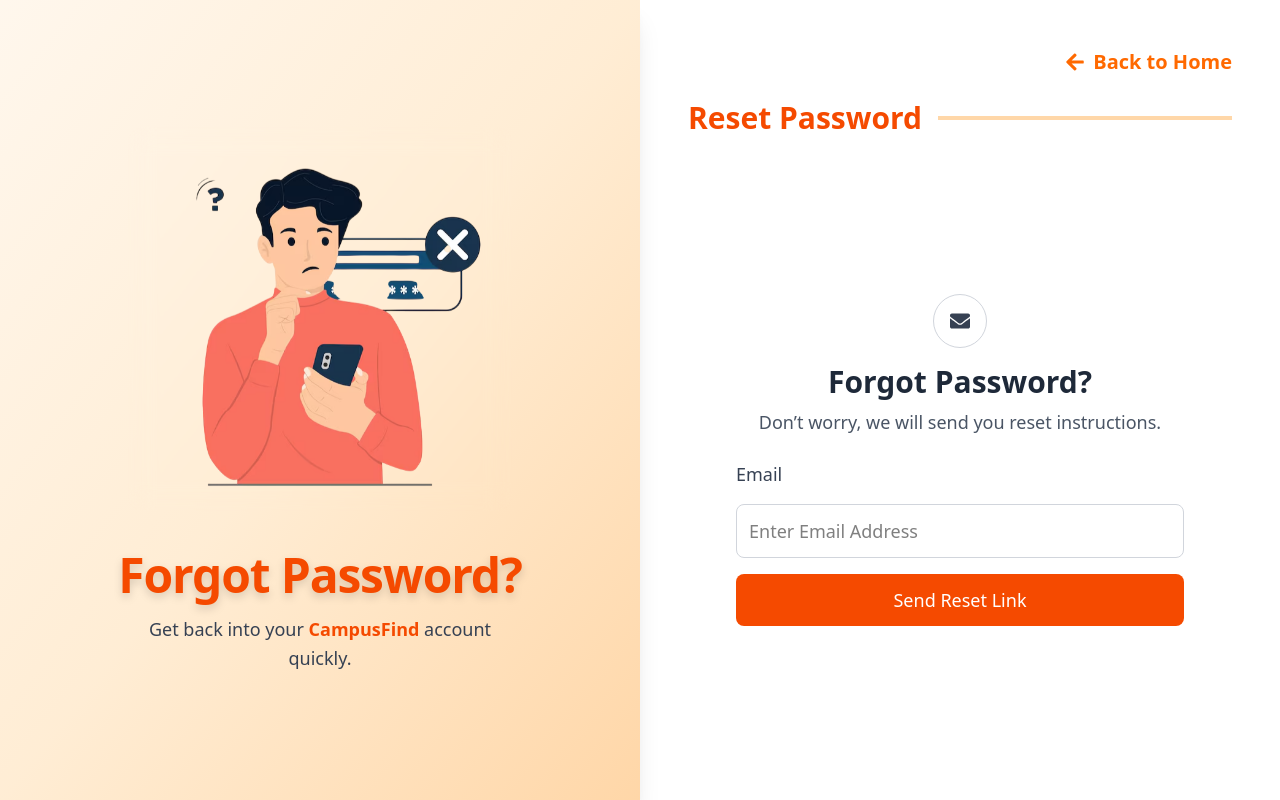
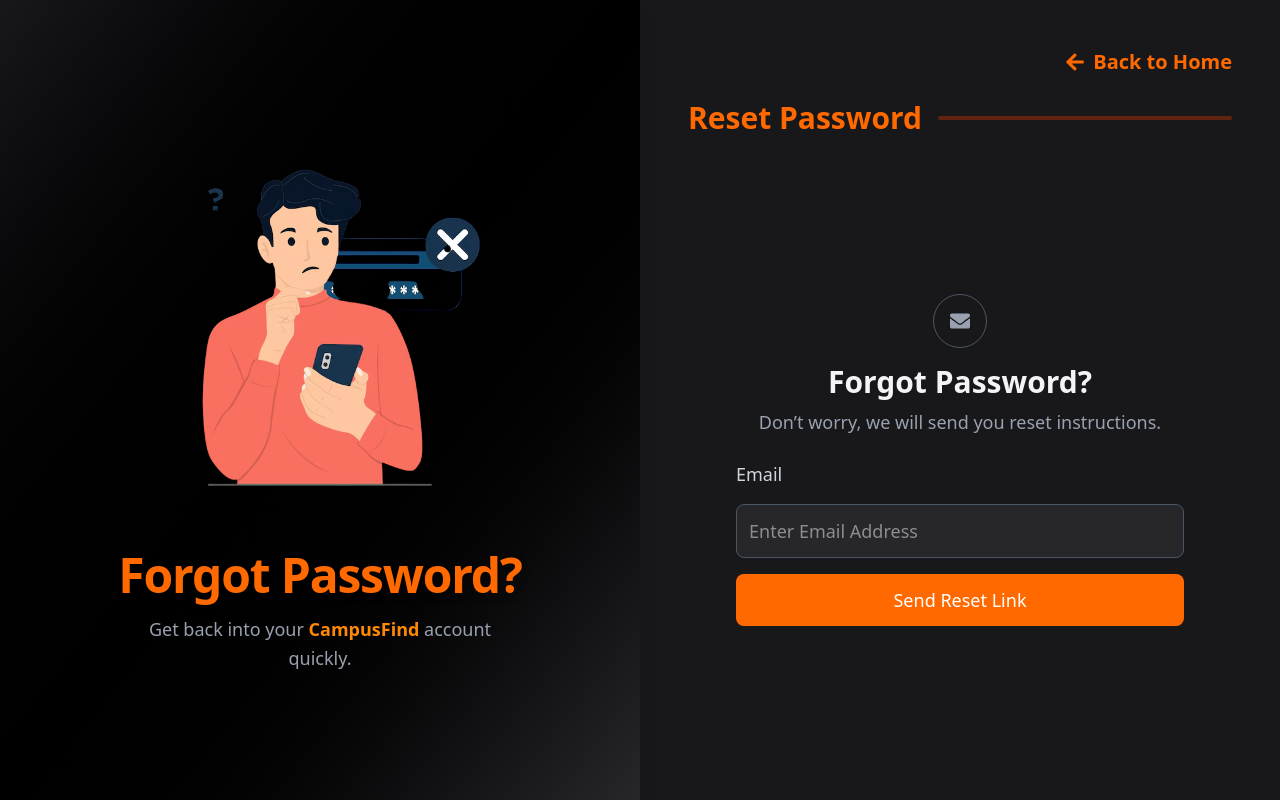
Before and after one commit to Suchitra-Sahoo/Smart-Lost-and-Found-System, a React (Vite) app in the folder Frontend/: page /forgot-password in a window 1280 px wide. Built offline with nearby package versions, Linux system fonts and the light colour scheme; no server answers.

Commit message:
dark theme updation

```diff
--- a/Frontend/src/components/forgot-password/LeftSection.jsx
+++ b/Frontend/src/components/forgot-password/LeftSection.jsx
@@ -4,10 +4,10 @@ function LeftSection({ images, currentImage }) {
   return (
     <div
       className="hidden md:flex md:w-1/2 flex-col items-center justify-center
-        bg-gradient-to-br from-orange-50 via-orange-100 to-orange-200
-        text-gray-800 p-8 md:p-12 -3xl shadow-xl relative"
+        bg-gradient-to-br from-zinc-900 via-black to-zinc-800 text-gray-100 p-8 md:p-12 shadow-xl relative"
     >
-      <div className="w-80 md:w-96 h-80 md:h-96 relative backdrop-blur-md rounded-2xl flex items-center justify-center">
+      {/* Direct image carousel without box */}
+      <div className="w-80 md:w-96 h-80 md:h-96 relative flex items-center justify-center">
         {images.map((img, index) => (
           <img
             key={index}
@@ -20,12 +20,13 @@ function LeftSection({ images, currentImage }) {
         ))}
       </div>
 
-      <h2 className="text-4xl md:text-5xl font-extrabold mt-8 md:mt-10 tracking-tight text-center text-orange-600 drop-shadow-lg">
+      <h2 className="text-4xl md:text-5xl font-extrabold mt-8 md:mt-10 tracking-tight text-center text-orange-500 drop-shadow-lg">
         Forgot Password?
       </h2>
 
-      <p className="mt-4 text-center max-w-sm leading-relaxed text-base md:text-lg text-gray-700">
-        Get back into your <span className="font-semibold text-orange-600">CampusFind</span> account quickly.
+      <p className="mt-4 text-center max-w-sm leading-relaxed text-base md:text-lg text-gray-400">
+        Get back into your{" "}
+        <span className="font-semibold text-orange-400">CampusFind</span> account quickly.
       </p>
     </div>
   );
--- a/Frontend/src/components/forgot-password/RightSection.jsx
+++ b/Frontend/src/components/forgot-password/RightSection.jsx
@@ -2,6 +2,7 @@ import React, { useState } from "react";
 import { FaEnvelope, FaArrowLeft } from "react-icons/fa";
 import toast from "react-hot-toast";
 import { forgotPassword } from "../../api/auth";
+
 function RightSection() {
   const [email, setEmail] = useState("");
 
@@ -17,7 +18,7 @@ function RightSection() {
   };
 
   return (
-    <div className="flex-1 flex flex-col md:justify-center bg-white p-8 md:p-12 text-lg">
+    <div className="flex-1 flex flex-col md:justify-center bg-zinc-900 p-8 md:p-12 text-lg text-gray-100">
       {/* Back to Home */}
       <div className="flex justify-end mb-6 hover:underline text-xl font-semibold">
         <a href="/" className="flex items-center gap-2 text-orange-500">
@@ -27,23 +28,25 @@ function RightSection() {
 
       {/* Heading */}
       <div className="mb-8 flex items-center">
-        <h3 className="text-2xl md:text-3xl font-bold text-orange-600 mr-4">
+        <h3 className="text-2xl md:text-3xl font-bold text-orange-500 mr-4">
           Reset Password
         </h3>
-        <div className="flex-grow h-1 bg-orange-200"></div>
+        <div className="flex-grow h-1 bg-orange-700/40 rounded"></div>
       </div>
 
       <div className="flex-1 flex flex-col items-center justify-center">
         {/* Icon */}
-        <div className="mb-4 p-4 border rounded-full border-gray-300">
-          <FaEnvelope className="text-gray-700 text-xl" />
+        <div className="mb-4 p-4 border rounded-full border-gray-600">
+          <FaEnvelope className="text-gray-400 text-xl" />
         </div>
 
         {/* Heading */}
-        <h1 className="text-3xl font-bold mb-2 text-gray-800">Forgot Password?</h1>
+        <h1 className="text-3xl font-bold mb-2 text-gray-100">
+          Forgot Password?
+        </h1>
 
         {/* Subtext */}
-        <p className="mb-6 text-gray-600 text-center">
+        <p className="mb-6 text-gray-400 text-center">
           Don’t worry, we will send you reset instructions.
         </p>
 
@@ -52,19 +55,19 @@ function RightSection() {
           onSubmit={handleSubmit}
           className="w-full max-w-md flex flex-col gap-4"
         >
-          <label className="text-gray-700">Email</label>
+          <label className="text-gray-300">Email</label>
           <input
             type="email"
             value={email}
             onChange={(e) => setEmail(e.target.value)}
             placeholder="Enter Email Address"
-            className="w-full p-3 border border-gray-300 rounded-lg focus:outline-none focus:ring-2 focus:ring-orange-400"
+            className="w-full p-3 border border-gray-600 rounded-lg bg-zinc-800 text-gray-100 focus:outline-none focus:ring-2 focus:ring-orange-500"
             required
           />
 
           <button
             type="submit"
-            className="w-full bg-orange-600 text-white p-3 rounded-lg hover:bg-orange-700 transition-colors"
+            className="w-full bg-orange-500 text-white p-3 rounded-lg hover:bg-orange-600 transition-colors"
           >
             Send Reset Link
           </button>
--- a/Frontend/src/components/signin/InputField.jsx
+++ b/Frontend/src/components/signin/InputField.jsx
@@ -3,15 +3,15 @@ import React from "react";
 function InputField({ icon: Icon, type, placeholder, value, onChange }) {
   return (
     <div className="relative">
-      <Icon className="absolute top-3 md:top-4 left-3 md:left-4 text-orange-500" />
+      <Icon className="absolute top-3 md:top-4 left-3 md:left-4 text-orange-400" />
       <input
         type={type}
         placeholder={placeholder}
         value={value}
         onChange={onChange}
-        className="w-full pl-10 md:pl-12 pr-4 py-2.5 md:py-3 rounded-xl border border-orange-300
-          focus:ring-2 focus:ring-orange-400 outline-none text-gray-700 shadow-sm
-          text-sm md:text-base bg-orange-50 hover:bg-orange-100"
+        className="w-full pl-10 md:pl-12 pr-4 py-2.5 md:py-3 rounded-xl border border-gray-600
+          focus:ring-2 focus:ring-orange-500 outline-none text-gray-100 shadow-sm
+          text-sm md:text-base bg-zinc-800 hover:bg-zinc-700"
       />
     </div>
   );
--- a/Frontend/src/components/signin/RoleDropdown.jsx
+++ b/Frontend/src/components/signin/RoleDropdown.jsx
@@ -4,26 +4,26 @@ import { FaUser } from "react-icons/fa";
 function RoleDropdown({ role, open, setOpen, handleSelect }) {
   return (
     <div className="relative">
-      <FaUser className="absolute top-3 md:top-4 left-3 md:left-4 text-orange-500" />
+      <FaUser className="absolute top-3 md:top-4 left-3 md:left-4 text-orange-400" />
       <button
         type="button"
         onClick={() => setOpen(!open)}
-        className="w-full pl-10 md:pl-12 pr-4 py-2.5 md:py-3 rounded-xl border border-orange-300
-          focus:ring-2 focus:ring-orange-400 outline-none text-gray-700 shadow-sm
-          text-sm md:text-base bg-orange-50 hover:bg-orange-100 flex items-center"
+        className="w-full pl-10 md:pl-12 pr-4 py-2.5 md:py-3 rounded-xl border border-gray-600
+          focus:ring-2 focus:ring-orange-500 outline-none text-gray-100 shadow-sm
+          text-sm md:text-base bg-zinc-800 hover:bg-zinc-700 flex items-center"
       >
         <span className="flex-1 text-left">
           {role ? role : "Select Role"}
         </span>
       </button>
       {open && (
-        <ul className="absolute z-10 w-full text-gray-700 pt-1 bg-white rounded-xl shadow-md border border-orange-200 mt-1">
+        <ul className="absolute z-10 w-full text-gray-100 pt-1 bg-zinc-800 rounded-xl shadow-md border border-gray-600 mt-1">
           {["Student", "Staff", "Admin"].map((item) => (
             <li key={item}>
               <button
                 type="button"
                 onClick={() => handleSelect(item)}
-                className="w-full text-left px-4 py-2 hover:bg-orange-100"
+                className="w-full text-left px-4 py-2 hover:bg-zinc-700"
               >
                 {item}
               </button>
--- a/Frontend/src/components/user-dashboard/ProfileSection.jsx
+++ b/Frontend/src/components/user-dashboard/ProfileSection.jsx
@@ -59,7 +59,7 @@ const ProfileSection = () => {
   if (error) return <p className="text-red-500">{error}</p>;
 
   return (
-    <div className="pb-6 bg-gray-50 pt-16 lg:pt-0 md:pt-0">
+    <div className="pb-6 bg-black pt-16 lg:pt-0 md:pt-0">
       {/* Banner + Profile Header */}
       <div className="relative w-full">
         {/* Banner */}
--- a/Frontend/src/components/user-dashboard/Sidebar.jsx
+++ b/Frontend/src/components/user-dashboard/Sidebar.jsx
@@ -46,15 +46,15 @@ const Sidebar = () => {
     <div className="flex">
       {/* Sidebar */}
       <div
-        className={`fixed top-0 left-0 h-full w-64 bg-white shadow-lg transform transition-transform duration-300 z-50
+        className={`fixed top-0 left-0 h-full w-64 bg-black border-r border-gray-800 shadow-lg transform transition-transform duration-300 z-50
         ${isOpen ? "translate-x-0" : "-translate-x-full"} md:translate-x-0`}
       >
-        <div className="flex items-center justify-between p-5 border-b border-gray-200">
+        <div className="flex items-center justify-between p-5 border-b border-gray-700">
           <Link to="/" className="flex items-center gap-2">
             <img src={logo} alt="Logo" className="w-8 h-8 object-contain" />
-            <h1 className="text-xl font-bold text-orange-500">CampusFind</h1>
+            <h1 className="text-xl font-bold text-orange-400">CampusFind</h1>
           </Link>
-          <button className="md:hidden" onClick={toggleSidebar}>
+          <button className="md:hidden text-orange-400" onClick={toggleSidebar}>
             <FaTimes size={20} />
           </button>
         </div>
@@ -64,7 +64,7 @@ const Sidebar = () => {
             <button
               key={item.name}
               onClick={() => handleClick(item)}
-              className="cursor-pointer w-full flex items-center gap-3 p-2 rounded-md hover:text-orange-500 text-gray-700 font-medium transition-colors"
+              className="cursor-pointer w-full flex items-center gap-3 p-2 rounded-md hover:text-orange-400 text-gray-200 font-medium transition-colors"
             >
               {item.icon}
               {item.name}
@@ -74,17 +74,17 @@ const Sidebar = () => {
       </div>
 
       {/* Mobile Top Bar */}
-      <div className="fixed top-0 left-0 right-0 h-16 bg-white shadow-md flex items-center justify-between px-4 md:hidden z-40">
-        <button onClick={toggleSidebar} className="text-orange-500">
+      <div className="fixed top-0 left-0 right-0 h-16 bg-black shadow-md flex items-center justify-between px-4 md:hidden z-40 border-b border-gray-700">
+        <button onClick={toggleSidebar} className="text-orange-400">
           <FaBars size={25} />
         </button>
-        <span className="text-gray-800 font-medium mr-4">Hello User</span>
+        <span className="text-gray-200 font-medium mr-4">Hello User</span>
       </div>
 
       {/* Overlay */}
       {isOpen && (
         <div
-          className="fixed inset-0 bg-black opacity-25 z-40 md:hidden"
+          className="fixed inset-0 bg-black opacity-50 z-40 md:hidden"
           onClick={toggleSidebar}
         ></div>
       )}
--- a/Frontend/src/pages/UserDashboard.jsx
+++ b/Frontend/src/pages/UserDashboard.jsx
@@ -11,7 +11,7 @@ function UserDashboard() {
     <div className="flex">
       <Sidebar />
 
-      <div className="flex-1 bg-gray-50 min-h-screen md:ml-64 p-5">
+      <div className="flex-1 bg-black min-h-screen md:ml-64 p-5">
         <Routes>
           <Route
             path="/"
```
